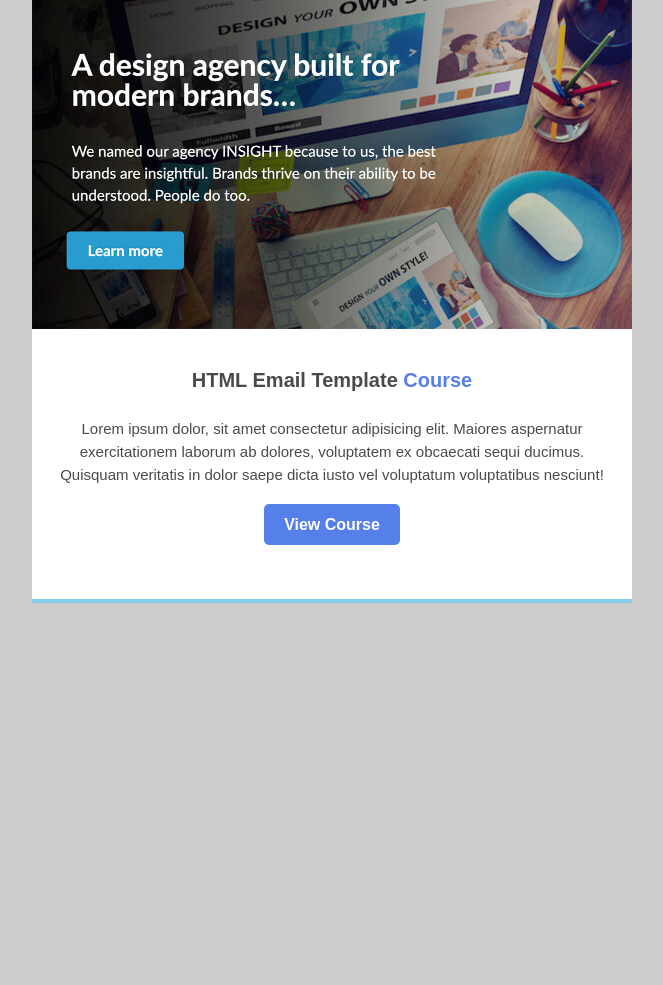
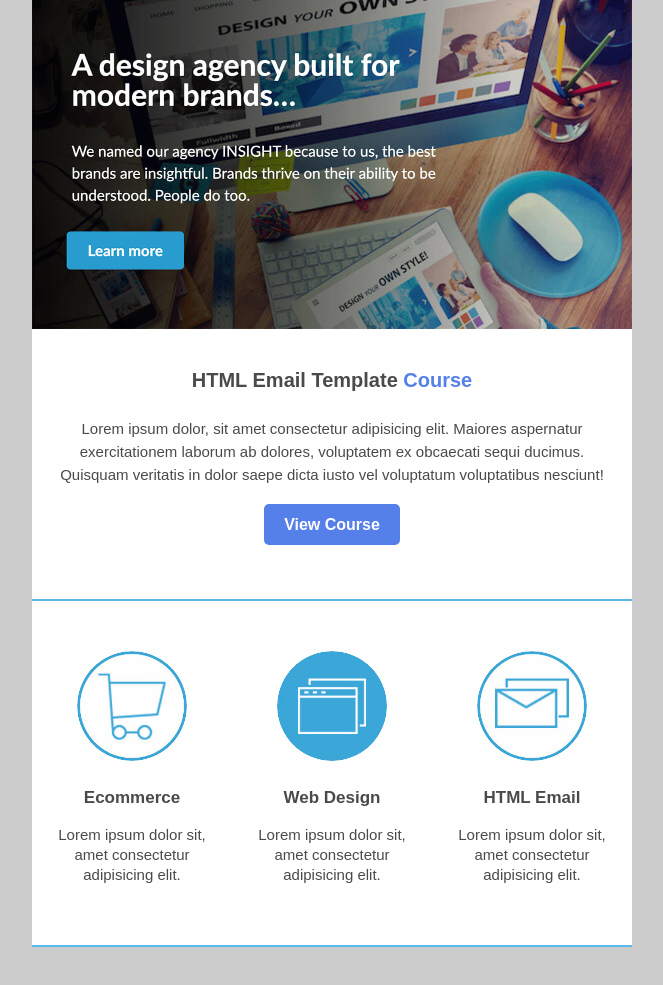
Before and after one commit to yndvp/Insight-Email, a plain HTML site: page index.html in a window 1280 px wide. Shown: the part 81-1066 px from the top of the page, without its empty margins (308-971 px from the left). Before the commit the page ends 800 px from the top, so only its background shows below. Drawn offline with Linux system fonts and the light colour scheme.

Commit message:
add second section

```diff
--- a/index.html
+++ b/index.html
@@ -51,6 +51,24 @@
         padding: 12px 20px;
         font-weight: bold;
         border-radius: 5px;
+      }
+      .three-columns {
+        text-align: center;
+        font-size: 0;
+        padding: 35px 0 20px;
+      }
+      .three-columns .column {
+        width: 100%;
+        max-width: 200px;
+        display: inline-block;
+        vertical-align: top;
+      }
+      .three-columns .padding {
+        padding: 15px;
+      }
+      .three-columns .content {
+        font-size: 15px;
+        line-height: 20px;
       }
     </style>
   </head>
@@ -170,13 +188,112 @@
         </tr>
         <!-- BLUE BORDER -->
         <tr>
-          <td height="2px" style="background-color: #84ceeb"></td>
+          <td height="2px" style="background-color: #5ab9ea"></td>
         </tr>
         <!-- THREE COLUMN SECTION -->
-
+        <tr>
+          <td>
+            <table width="100%">
+              <tr>
+                <td class="three-columns">
+                  <table class="column">
+                    <tr>
+                      <td class="padding">
+                        <table class="content">
+                          <tr>
+                            <td>
+                              <a href="#"
+                                ><img
+                                  src="img/ecommerce.jpg"
+                                  alt="shopping cart icon"
+                                  width="110px"
+                                  style="max-width: 110px; border-radius: 55px"
+                              /></a>
+                            </td>
+                          </tr>
+                          <tr>
+                            <td style="padding: 10px">
+                              <p style="font-weight: bold; font-size: 17px">
+                                Ecommerce
+                              </p>
+                              <p>
+                                Lorem ipsum dolor sit, amet consectetur
+                                adipisicing elit.
+                              </p>
+                            </td>
+                          </tr>
+                        </table>
+                      </td>
+                    </tr>
+                  </table>
+                  <table class="column">
+                    <tr>
+                      <td class="padding">
+                        <table class="content">
+                          <tr>
+                            <td>
+                              <a href="#"
+                                ><img
+                                  src="img/web-design.jpg"
+                                  alt="webbsites icon"
+                                  width="110px"
+                                  style="max-width: 110px; border-radius: 55px"
+                              /></a>
+                            </td>
+                          </tr>
+                          <tr>
+                            <td style="padding: 10px">
+                              <p style="font-weight: bold; font-size: 17px">
+                                Web Design
+                              </p>
+                              <p>
+                                Lorem ipsum dolor sit, amet consectetur
+                                adipisicing elit.
+                              </p>
+                            </td>
+                          </tr>
+                        </table>
+                      </td>
+                    </tr>
+                  </table>
+                  <table class="column">
+                    <tr>
+                      <td class="padding">
+                        <table class="content">
+                          <tr>
+                            <td>
+                              <a href="#"
+                                ><img
+                                  src="img/email-design.jpg"
+                                  alt="email icon"
+                                  width="110px"
+                                  style="max-width: 110px; border-radius: 55px"
+                              /></a>
+                            </td>
+                          </tr>
+                          <tr>
+                            <td style="padding: 10px">
+                              <p style="font-weight: bold; font-size: 17px">
+                                HTML Email
+                              </p>
+                              <p>
+                                Lorem ipsum dolor sit, amet consectetur
+                                adipisicing elit.
+                              </p>
+                            </td>
+                          </tr>
+                        </table>
+                      </td>
+                    </tr>
+                  </table>
+                </td>
+              </tr>
+            </table>
+          </td>
+        </tr>
         <!-- BLUE BORDER -->
         <tr>
-          <td height="2px" style="background-color: #84ceeb"></td>
+          <td height="2px" style="background-color: #5ab9ea"></td>
         </tr>
         <!-- TWO COLUMN SECTION -->
         <tr>
```
